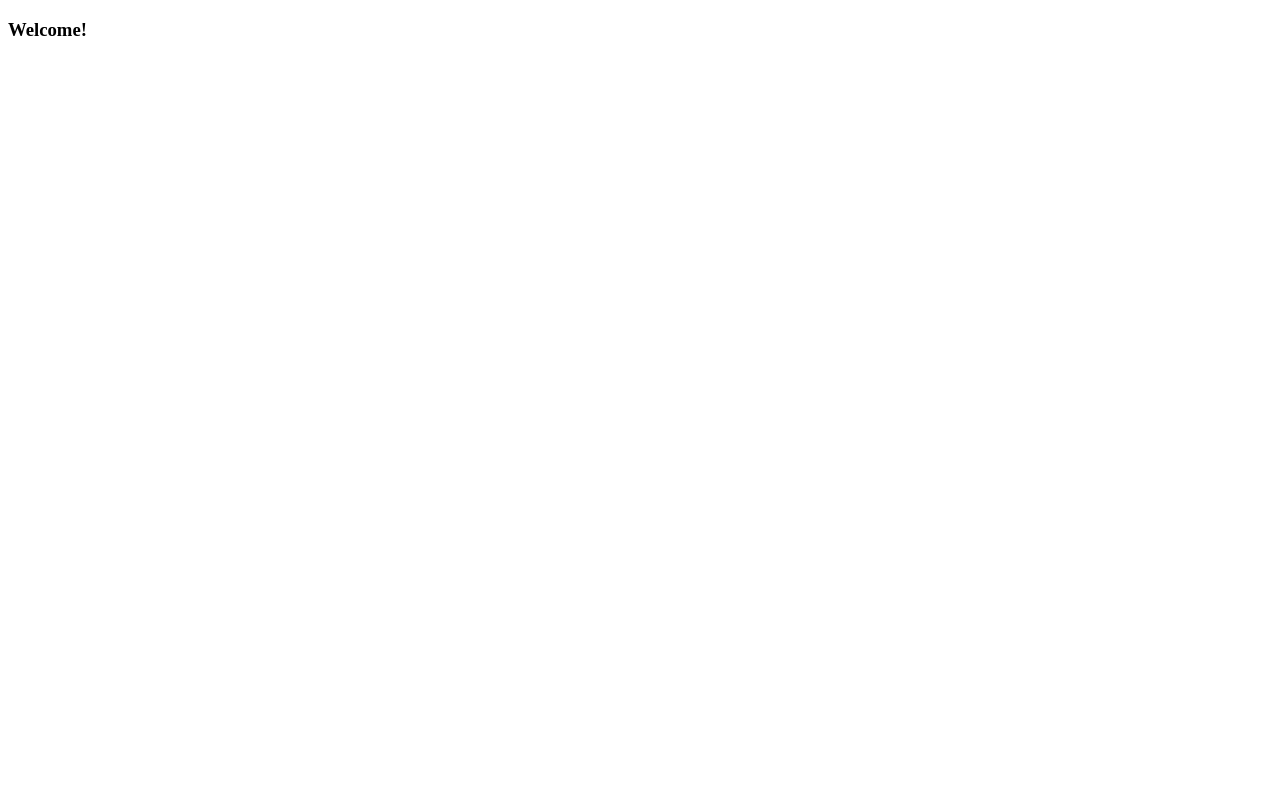
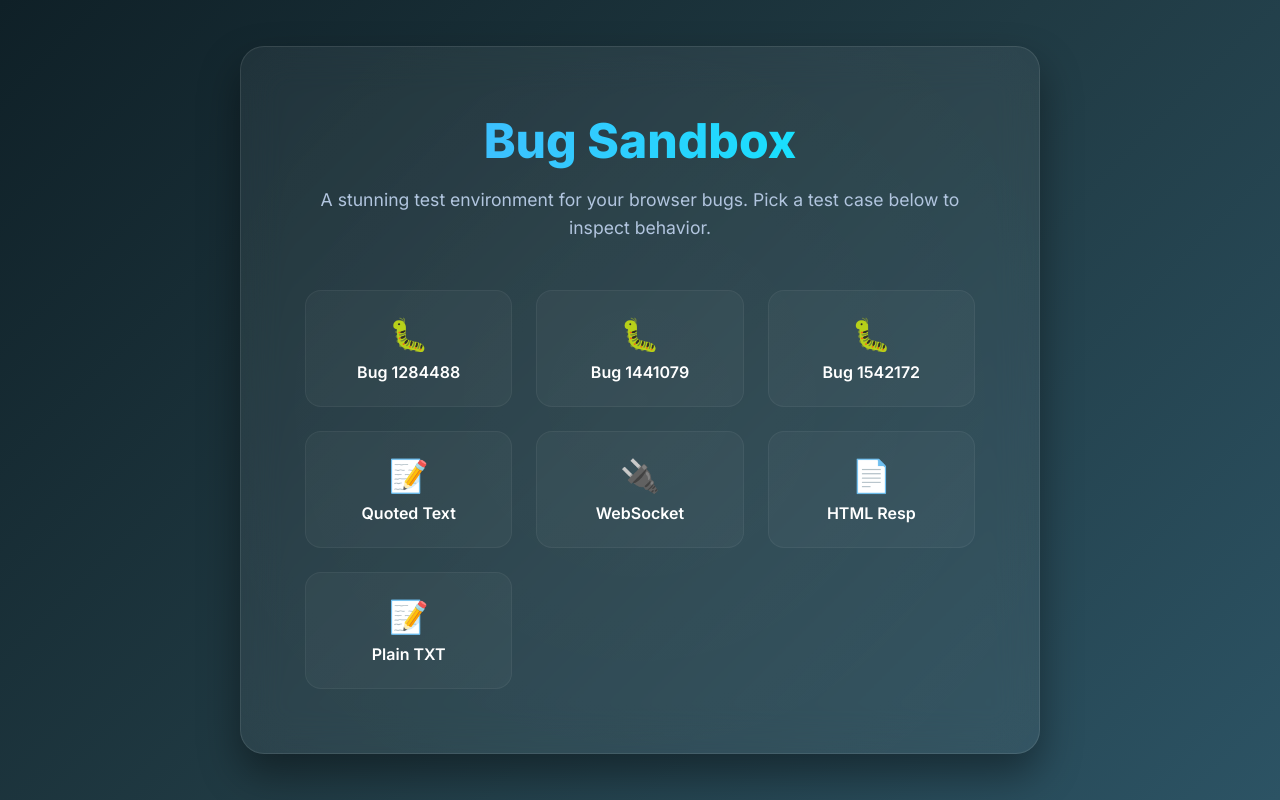
Before and after one commit to sahilgupta630/browser-bug-sandbox, a website: page index.html in a window 1280 px wide. Drawn offline with Linux system fonts and the light colour scheme.

Commit message:
Enhance index.html with modern dashboard and test links

```diff
--- a/index.html
+++ b/index.html
@@ -1,12 +1,178 @@
 <!DOCTYPE html>
 <html lang="en">
+
 <head>
     <meta charset="UTF-8">
     <meta name="viewport" content="width=device-width, initial-scale=1.0">
     <meta http-equiv="X-UA-Compatible" content="ie=edge">
+    <title>Browser Bug Sandbox Dashboard</title>
+    <link href="https://fonts.googleapis.com/css2?family=Inter:wght@400;600;800&display=swap" rel="stylesheet">
+    <style>
+        * {
+            margin: 0;
+            padding: 0;
+            box-sizing: border-box;
+        }
+
+        body {
+            font-family: 'Inter', sans-serif;
+            min-height: 100vh;
+            background: linear-gradient(135deg, #0f2027, #203a43, #2c5364);
+            color: #fff;
+            display: flex;
+            align-items: center;
+            justify-content: center;
+            padding: 2rem;
+        }
+
+        .dashboard {
+            background: rgba(255, 255, 255, 0.05);
+            backdrop-filter: blur(20px);
+            -webkit-backdrop-filter: blur(20px);
+            border: 1px solid rgba(255, 255, 255, 0.1);
+            border-radius: 24px;
+            padding: 4rem;
+            width: 100%;
+            max-width: 800px;
+            box-shadow: 0 20px 40px rgba(0, 0, 0, 0.4);
+            animation: fadeIn 1s ease-out;
+            position: relative;
+            overflow: hidden;
+        }
+
+        .dashboard::before {
+            content: '';
+            position: absolute;
+            top: -50%;
+            left: -50%;
+            width: 200%;
+            height: 200%;
+            background: radial-gradient(circle, rgba(255, 255, 255, 0.03) 0%, transparent 60%);
+            transform: rotate(30deg);
+        }
+
+        h3 {
+            font-size: 3rem;
+            font-weight: 800;
+            margin-bottom: 1rem;
+            background: linear-gradient(to right, #4facfe 0%, #00f2fe 100%);
+            -webkit-background-clip: text;
+            -webkit-text-fill-color: transparent;
+            text-align: center;
+        }
+
+        p.subtitle {
+            text-align: center;
+            color: #b0c4de;
+            font-size: 1.1rem;
+            margin-bottom: 3rem;
+            line-height: 1.6;
+        }
+
+        .links-grid {
+            display: grid;
+            grid-template-columns: repeat(auto-fit, minmax(200px, 1fr));
+            gap: 1.5rem;
+        }
+
+        .bug-link {
+            display: block;
+            text-decoration: none;
+            padding: 1.5rem;
+            border-radius: 16px;
+            background: rgba(255, 255, 255, 0.03);
+            border: 1px solid rgba(255, 255, 255, 0.05);
+            color: #fff;
+            font-weight: 600;
+            text-align: center;
+            transition: all 0.3s cubic-bezier(0.175, 0.885, 0.32, 1.275);
+            position: relative;
+            overflow: hidden;
+            z-index: 1;
+        }
+
+        .bug-link::before {
+            content: '';
+            position: absolute;
+            top: 0;
+            left: 0;
+            width: 100%;
+            height: 100%;
+            background: linear-gradient(45deg, #4facfe, #00f2fe);
+            opacity: 0;
+            transition: opacity 0.3s ease;
+            z-index: -1;
+        }
+
+        .bug-link:hover {
+            transform: translateY(-5px) scale(1.05);
+            box-shadow: 0 10px 20px rgba(0, 242, 254, 0.2);
+            border-color: transparent;
+        }
+
+        .bug-link:hover::before {
+            opacity: 1;
+        }
+
+        @keyframes fadeIn {
+            from {
+                opacity: 0;
+                transform: translateY(20px);
+            }
+
+            to {
+                opacity: 1;
+                transform: translateY(0);
+            }
+        }
+
+        .bug-icon {
+            font-size: 2rem;
+            margin-bottom: 0.5rem;
+            display: block;
+        }
+    </style>
 </head>
+
 <body>
-    <h3>Welcome!</h3>
+    <div class="dashboard">
+        <h3>Bug Sandbox</h3>
+        <p class="subtitle">A stunning test environment for your browser bugs. Pick a test case below to inspect
+            behavior.</p>
+
+        <div class="links-grid">
+            <a href="/bugs/1284488" class="bug-link">
+                <span class="bug-icon">🐛</span>
+                Bug 1284488
+            </a>
+            <a href="/bugs/1441079" class="bug-link">
+                <span class="bug-icon">🐛</span>
+                Bug 1441079
+            </a>
+            <a href="/bugs/1542172" class="bug-link">
+                <span class="bug-icon">🐛</span>
+                Bug 1542172
+            </a>
+            <a href="/bugs/quotedtext" class="bug-link">
+                <span class="bug-icon">📝</span>
+                Quoted Text
+            </a>
+            <a href="/bugs/websocket" class="bug-link">
+                <span class="bug-icon">🔌</span>
+                WebSocket
+            </a>
+            <a href="/htmlresp" class="bug-link">
+                <span class="bug-icon">📄</span>
+                HTML Resp
+            </a>
+            <a href="/plain.txt" class="bug-link">
+                <span class="bug-icon">📝</span>
+                Plain TXT
+            </a>
+        </div>
+    </div>
+
+    <!-- Retaining original diagnostic logs -->
     <script>
         console.log("google.com");
         console.log("facebook");
@@ -16,4 +182,5 @@
         console.log("911-100-8181");
     </script>
 </body>
+
 </html>
```
